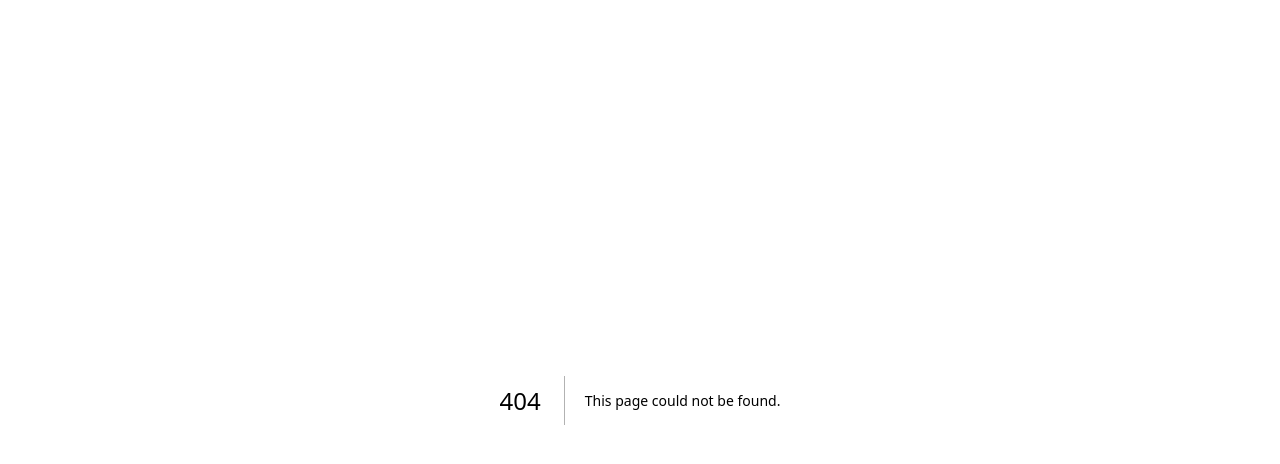
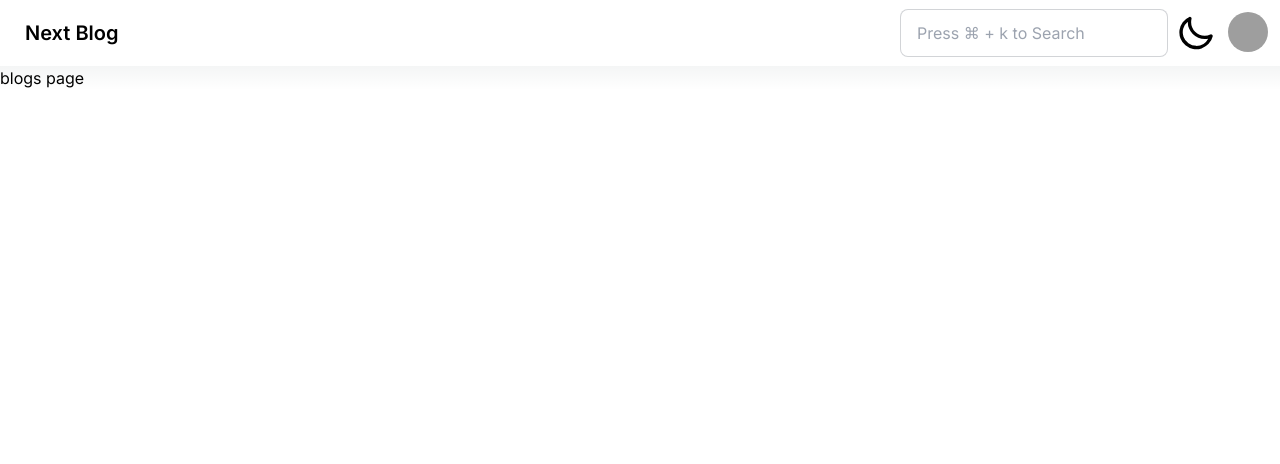
Before and after one commit to Surya-Git-hub/nextblog-individual-, a Next.js app in the folder nextblog/: page /blog in a window 1280 px wide. Before the commit this address had no page. Shown: the top 464 px of the page. Built offline with nearby package versions, Linux system fonts and the light colour scheme; grey boxes are pictures that could not be loaded.

Commit message:
added not found page

```diff
--- /dev/null
+++ b/nextblog/src/app/blog/[slug]/page.tsx
@@ -0,0 +1,7 @@
+import React from "react";
+
+const blog = ({ params }: { params: { slug: string} }) => {
+  return <div>blog page {params.slug[0]} </div>;
+};
+
+export default blog;
--- /dev/null
+++ b/nextblog/src/app/blog/page.tsx
@@ -0,0 +1,9 @@
+import React from 'react'
+
+const page = () => {
+  return (
+    <div>blogs page</div>
+  )
+}
+
+export default page
--- a/nextblog/src/app/layout.tsx
+++ b/nextblog/src/app/layout.tsx
@@ -1,22 +1,26 @@
-import type { Metadata } from 'next'
-import { Inter } from 'next/font/google'
-import './globals.css'
+import type { Metadata } from "next";
+import { Inter } from "next/font/google";
+import "./globals.css";
+import Navbar from "@/components/Navbar";
 
-const inter = Inter({ subsets: ['latin'] })
+const inter = Inter({ subsets: ["latin"] });
 
 export const metadata: Metadata = {
-  title: 'Create Next App',
-  description: 'Generated by create next app',
-}
+  title: "Create Next App",
+  description: "Generated by create next app",
+};
 
 export default function RootLayout({
   children,
 }: {
-  children: React.ReactNode
+  children: React.ReactNode;
 }) {
   return (
     <html lang="en">
-      <body className={inter.className}>{children}</body>
+      <body className={inter.className}>
+        <Navbar />
+        {children}
+      </body>
     </html>
-  )
+  );
 }
--- /dev/null
+++ b/nextblog/src/app/not-found.tsx
@@ -0,0 +1,7 @@
+import React from "react";
+
+const NotFound = () => {
+  return <div>NotFound</div>;
+};
+
+export default NotFound;
--- a/nextblog/src/app/page.tsx
+++ b/nextblog/src/app/page.tsx
@@ -7,7 +7,6 @@ import { memo } from 'react'
 export default function Home() {
   return (
     <>
-    <Navbar/>
     <Hero/>
     <Footer/>
     </>
```
